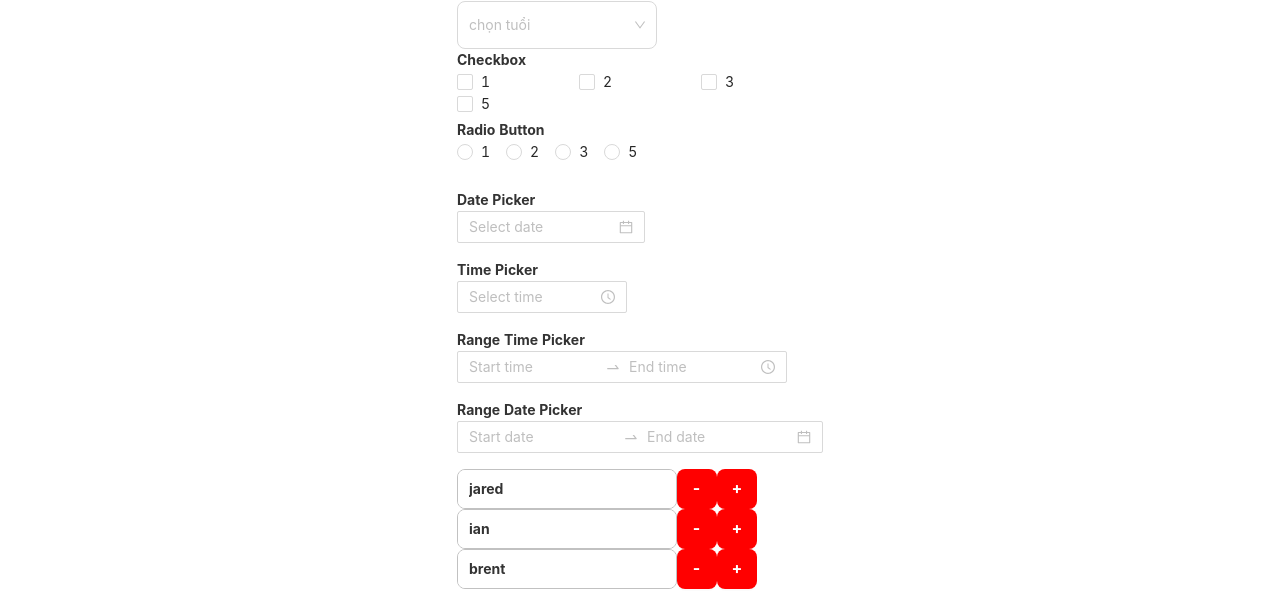
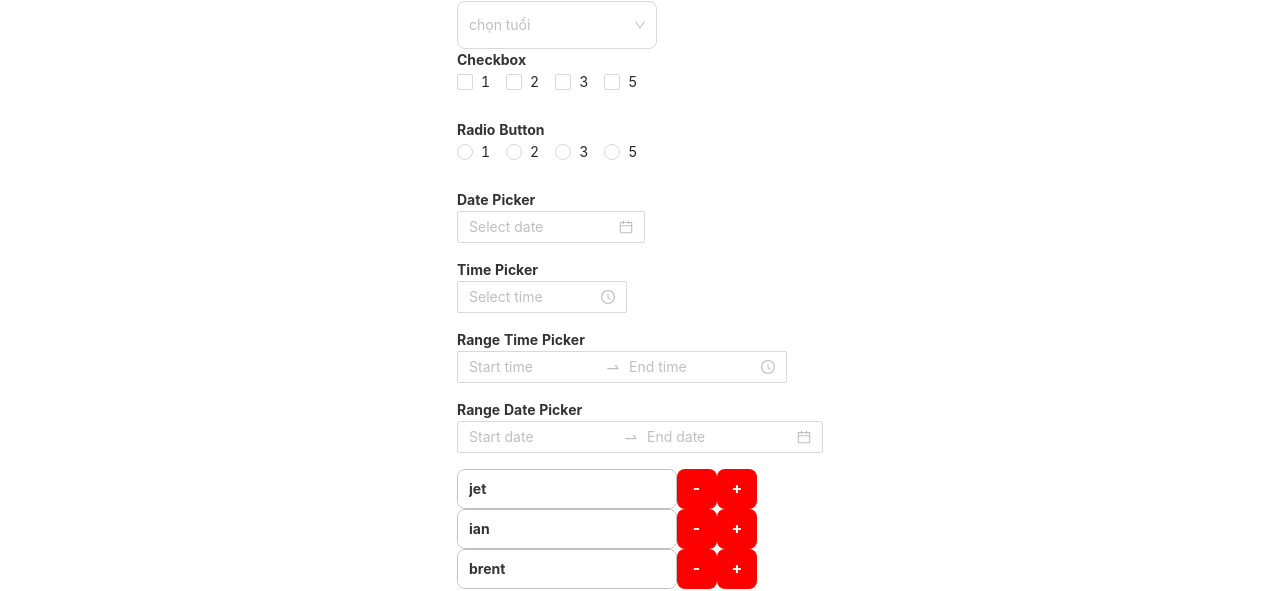
Before and after one commit to huyvovan12/UIStyleGuide, a React (Create React App) app: page / in a window 1280 px wide. Shown: the part 200-791 px from the top of the page. Built offline with nearby package versions, Linux system fonts and the light colour scheme.

Commit message:
resolve comment

```diff
--- a/src/pages/Color/index.jsx
+++ b/src/pages/Color/index.jsx
@@ -1,23 +1,14 @@
-import {
-  Checkbox,
-  Col,
-  DatePicker,
-  Radio,
-  Row,
-  TimePicker,
-  Typography,
-} from "antd";
+import { Checkbox, Col, DatePicker, Radio, TimePicker } from "antd";
 import Button from "../../components/Button";
 import Input from "../../components/Input";
-import { Formik, Form, FieldArray, Field } from "formik";
-// import Select from "../../components/Select";
-import { Select, Option } from "../../components/Select";
+import { Formik, Form, FieldArray } from "formik";
+import { Select } from "../../components/Select";
 import { LockOutlined } from "@ant-design/icons";
+
 import moment from "moment";
-import * as Yup from "yup";
 import Label from "../../components/Helpers/Label";
 import ErrorMessage from "../../components/Helpers/ErrorMessage";
-const { Title } = Typography;
+import { Container } from "../../components/Input/styled";
 const Color = () => {
   const helperTime = (value1, value2) => {
     return [
@@ -60,13 +51,19 @@ const Color = () => {
     >
       <div>
         <Formik
-          initialValues={{ friends: ["jared", "ian", "brent"] }}
+          initialValues={{
+            friends: [
+              { key: 1, value: "jet" },
+              { key: 2, value: "ian" },
+              { key: 3, value: "brent" },
+            ],
+          }}
           onSubmit={(values) => {
             console.log(values);
           }}
           validateOnChange={false}
         >
-          {({ setFieldValue, errors, values }) => {
+          {({ setFieldValue, errors, values, handleChange }) => {
             return (
               <Form>
                 <div style={{ height: "70px" }}>
@@ -77,7 +74,7 @@ const Color = () => {
                     icon={<LockOutlined />}
                     $width="200px"
                     label="họ và tên"
-                    onBlur={(e) => setFieldValue("input", e.target.value)}
+                    onChange={handleChange("input")}
                     $error={!!errors.input}
                     errorMessage={errors.input}
                   />
@@ -88,31 +85,19 @@ const Color = () => {
                     $height="48px"
                     placeholder="chọn tuổi"
                     label="Chọn tuổi"
-                    onChange={(value) => setFieldValue("select", value)}
+                    onChange={handleChange("select")}
                     $error={!!errors.select}
                     errorMessage={errors.select}
-                  >
-                    {array.map((e) => (
-                      <Option value={e.value} key={e.value}>
-                        {e.label}
-                      </Option>
-                    ))}
-                  </Select>
+                    options={array}
+                  />
                 </div>
                 <div style={{ height: "70px" }}>
                   <Label>Checkbox</Label>
                   <Checkbox.Group
                     style={{ width: "100%" }}
                     onChange={(e) => setFieldValue("checkbox", e)}
-                  >
-                    <Row>
-                      {array.map((ele) => (
-                        <Col span={8}>
-                          <Checkbox value={ele.value}>{ele.label}</Checkbox>
-                        </Col>
-                      ))}
-                    </Row>
-                  </Checkbox.Group>
+                    options={array}
+                  />
                   {errors.checkbox && (
                     <ErrorMessage>{errors.checkbox}</ErrorMessage>
                   )}
@@ -198,15 +183,18 @@ const Color = () => {
                     render={(arrayHelpers) => (
                       <>
                         {values.friends && values.friends.length > 0 ? (
-                          values.friends.map((_, index) => (
-                            <div key={index} style={{ display: "flex" }}>
+                          values.friends.map((item, index) => (
+                            <Container
+                              key={item.key}
+                              style={{ display: "flex" }}
+                            >
                               <Input
                                 $width="60%"
-                                value={values.friends?.[index]}
+                                value={values.friends?.[index].value}
                                 placeholder=""
-                                onChange={(value) =>
-                                  setFieldValue(`friends.${index}`, value)
-                                }
+                                onChange={handleChange(
+                                  `friends.${index}.value`
+                                )}
                               />
                               <Button
                                 type="button"
@@ -224,7 +212,7 @@ const Color = () => {
                               >
                                 +
                               </Button>
-                            </div>
+                            </Container>
                           ))
                         ) : (
                           <Button
```
